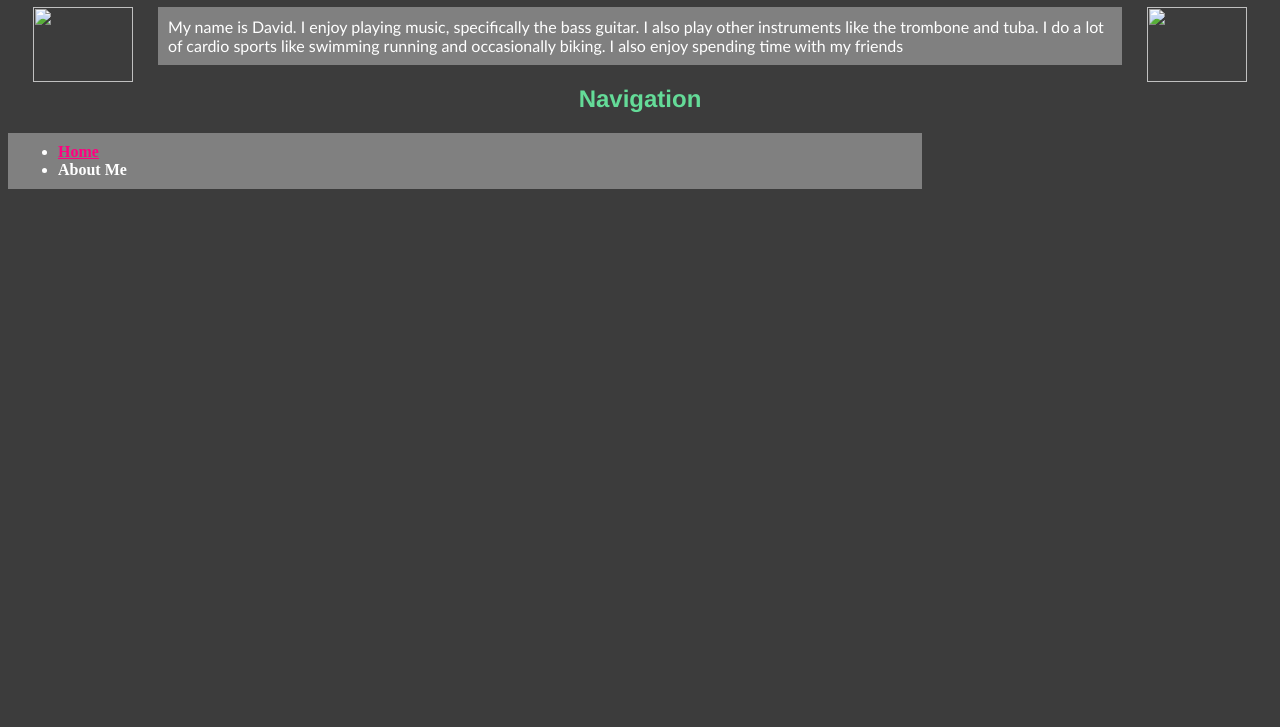
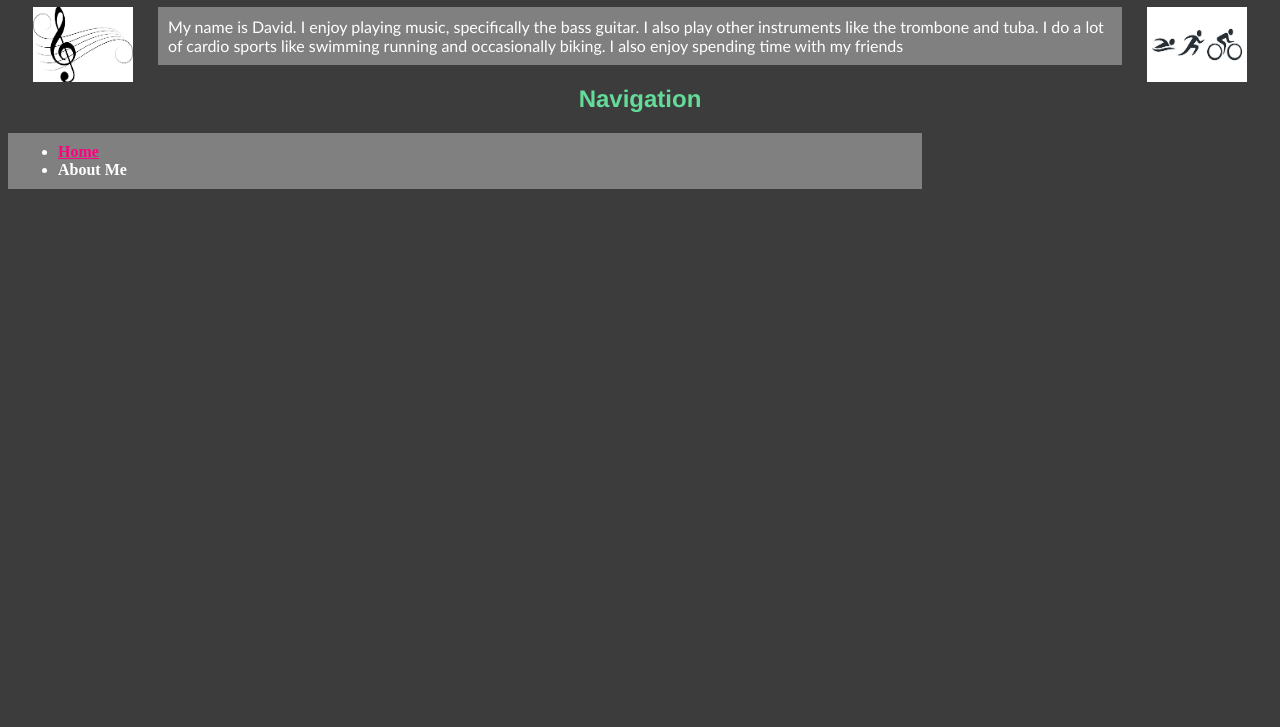
Before and after one commit to dpenney27/webpage1, a plain HTML site: page page2.html in a window 1280 px wide. Shown: the part 73-800 px from the top of the page. Drawn offline with Linux system fonts and the light colour scheme.

Commit message:
Update page2.html

```diff
--- a/page2.html
+++ b/page2.html
@@ -8,12 +8,12 @@
 
 <body>
     <h1>About Me</h1>
-    <img class="left" src="images/musicnote.png"
+    <img class="left" src="musicNote.png"
       width="100"
       height="75"
     >
 
-    <img class="right" src="images/triathlon.png"
+    <img class="right" src="triathlon.png"
       width="100"
       height="75"
     >
```
